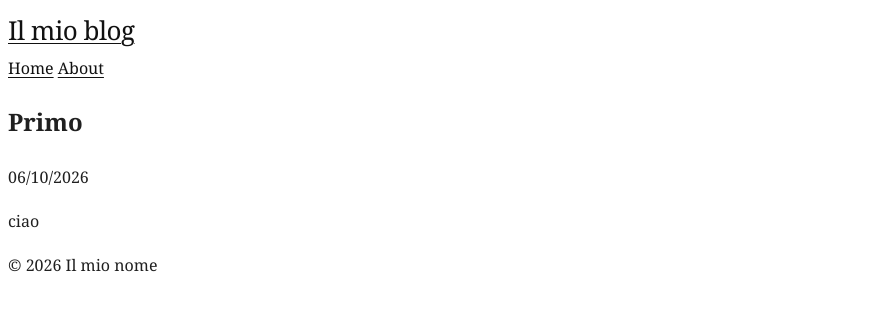
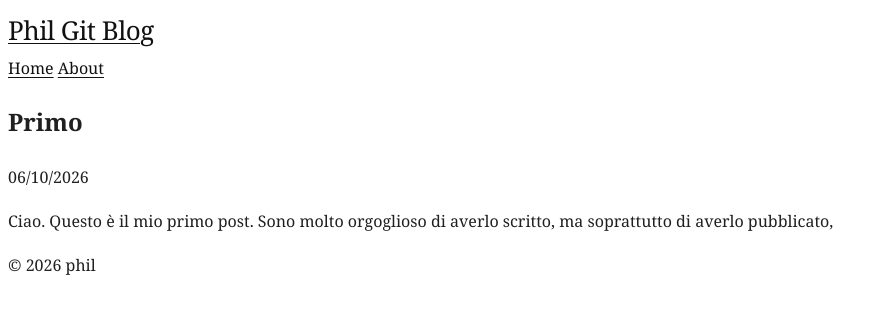
Before and after one commit to applephil75/applephil75.github.io, a Jekyll site: the page built from _posts/2026-10-06-primo.md, in a window 1280 px wide. Shown: the top 314 px of the page, without its empty margins (0-888 px from the left). Built offline with Jekyll 4.4.1, drawn with Linux system fonts in a browser that asks for light colours; our own code applies the rules of GitHub Pages for plain Markdown files.

Commit message:
reimposto dettagli ulteriori

```diff
--- a/_config.yml
+++ b/_config.yml
@@ -1,6 +1,6 @@
-title: "Il mio blog"
-description: "Un blog personale"
-author: "Il mio nome"
+title: "Phil Git Blog"
+description: "Un blog personale di Filippo Albertin"
+author: "phil"
 url: "https://nomeutente.github.io"
 baseurl: ""
 
--- a/_posts/2026-10-06-primo.md
+++ b/_posts/2026-10-06-primo.md
@@ -1 +1 @@
-ciao
+Ciao. Questo è il mio primo post. Sono molto orgoglioso di averlo scritto, ma soprattutto di averlo pubblicato,
```
